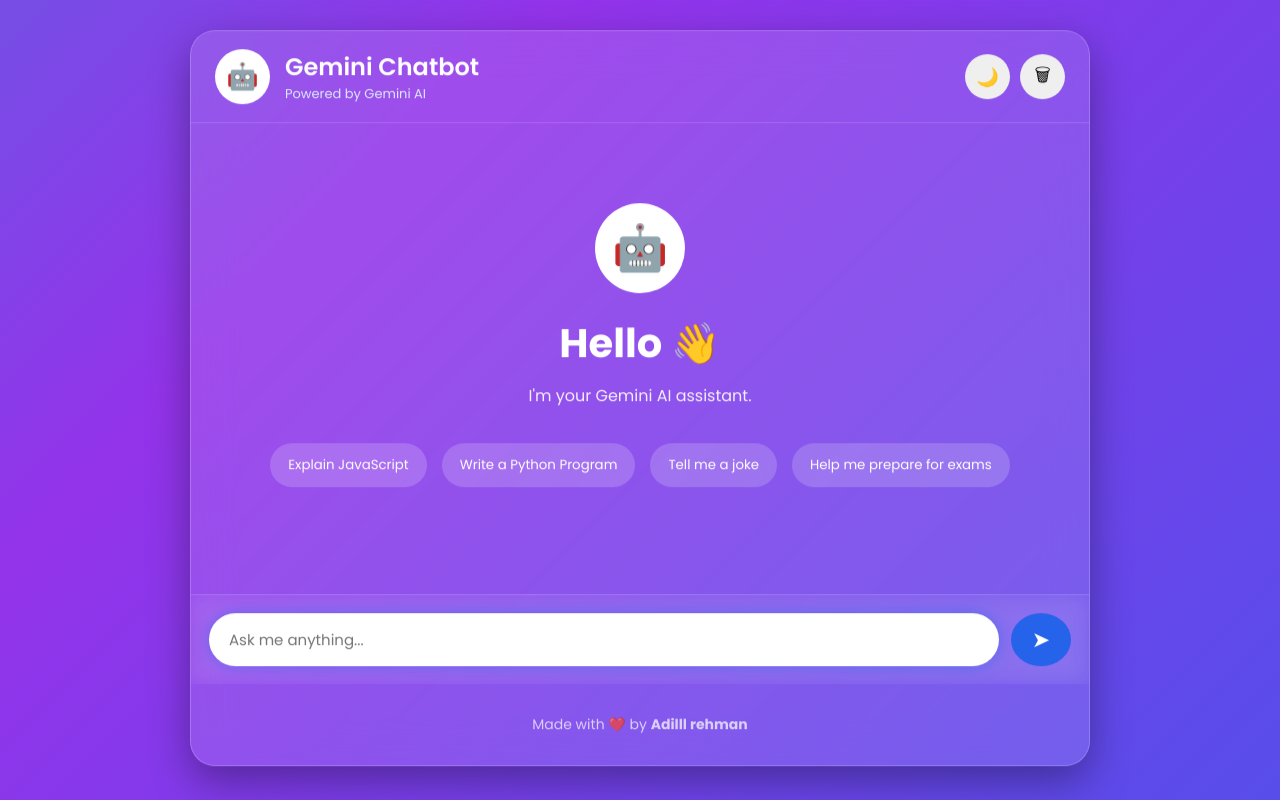
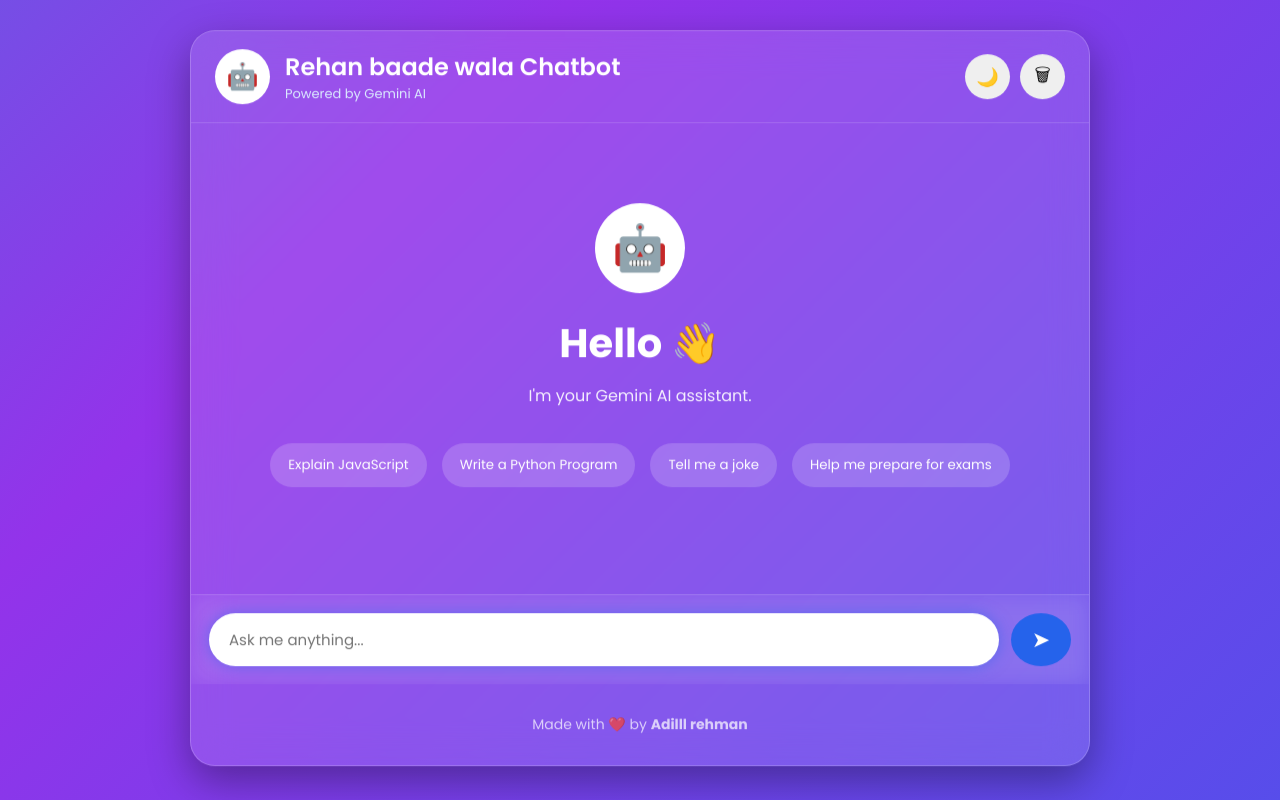
Before and after one commit to adilrehman786/MY-CHATBOT, a website: page public/index.html in a window 1280 px wide. Drawn offline with Linux system fonts and the light colour scheme.

Commit message:
Update chatbot title in index.html

```diff
--- a/public/index.html
+++ b/public/index.html
@@ -39,7 +39,7 @@
 
                 <div>
 
-                    <h2>Gemini Chatbot</h2>
+                    <h2>Rehan baade wala Chatbot</h2>
 
                     <p>Powered by Gemini AI</p>
 
```
